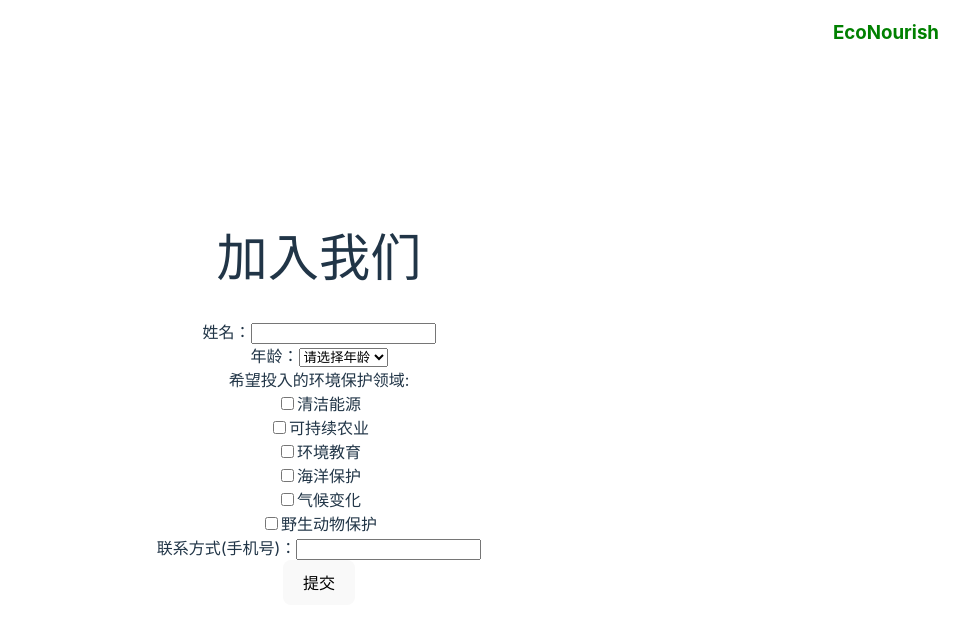
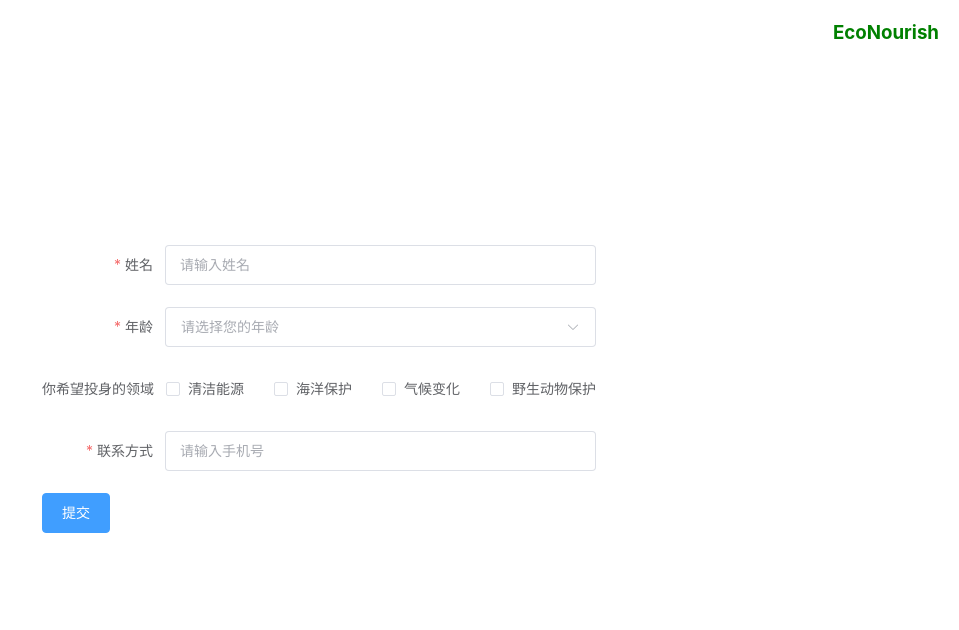
Before and after one commit to HuangMinQian/EcoNorish, a Vue app: page /join in a window 1280 px wide. Shown: the top 630 px of the page, without its empty margins (321-1280 px from the left). Built offline with nearby package versions, Linux system fonts and the light colour scheme.

Commit message:
feat: 加入我们表单

```diff
--- a/src/views/Home.vue
+++ b/src/views/Home.vue
@@ -4,7 +4,7 @@
     <header>
       <h1>EcoNourish</h1>
       <h2>前端Vue 3 + Vite 搭建的环境保护教育平台</h2>
-      <h2>2022级xxx</h2>
+      <h2>2022级 黄敏倩</h2>
     </header>
 
     <nav>
--- a/src/views/Join.vue
+++ b/src/views/Join.vue
@@ -1,91 +1,103 @@
 <template>
   <Title color="green"></Title>
-  <div class="join-us-container">
-    <h1>加入我们</h1>
-    <form @submit.prevent="submitForm">
-      <div class="form-group">
-        <label for="name">姓名：</label>
-        <input id="name" v-model="name" required />
-      </div>
-      <div class="form-group">
-        <label for="age">年龄：</label>
-        <select id="age" v-model="age">
-          <option disabled value="">请选择年龄</option>
-          <option v-for="n in 23" :key="n" :value="n + 17">{{ n + 17 }}</option>
-        </select>
-      </div>
-      <div class="form-group">
-        <span>希望投入的环境保护领域:</span>
-        <div v-for="field in fields" :key="field">
-          <input type="checkbox" :id="field" :value="field" v-model="selectedFields" />
-          <label :for="field">{{ field }}</label>
-        </div>
-      </div>
-      <div>
-        <label for="phone">联系方式(手机号)：</label>
-        <input id="phone" v-model="phone" @blur="validatePhone" required />
+  <el-form ref="ruleFormRef" style="max-width: 600px" :model="sizeForm" label-width="auto" label-position="right"
+    size="large" :rules="rules">
+    <el-form-item label="姓名" prop="name">
+      <el-input v-model="sizeForm.name" placeholder="请输入姓名" />
+    </el-form-item>
+    <el-form-item label="年龄" prop="age">
+      <el-select v-model="sizeForm.age" placeholder="请选择您的年龄">
+        <el-option v-for="n in 23" :key="n" :value="n + 17">{{ n + 17 }}</el-option>
+      </el-select>
+    </el-form-item>
+    <el-form-item label="你希望投身的领域" prop="fields">
+      <el-checkbox-group v-model="sizeForm.fields">
+        <el-checkbox value="clean" name="fields">
+          清洁能源
+        </el-checkbox>
+        <el-checkbox value="ocean" name="fields">
+          海洋保护
+        </el-checkbox>
+        <el-checkbox value="climate" name="fields">
+          气候变化
+        </el-checkbox>
+        <el-checkbox value="animal" name="fields">
+          野生动物保护
+        </el-checkbox>
+      </el-checkbox-group>
+    </el-form-item>
+    <el-form-item label="联系方式" prop="phone">
+      <el-input v-model="sizeForm.phone" placeholder="请输入手机号" />
       <div class="error-message" v-if="phoneError">{{ phoneError }}</div>
-      </div>
-      <button type="submit">提交</button>
-    </form>
+    </el-form-item>
+    <el-form-item>
+      <el-button type="primary" @click="onSubmit(ruleFormRef)">提交</el-button>
+    </el-form-item>
+  </el-form>
   <div v-if="submitted" class="thank-you-message">
     感谢您的参与！<br>(3秒后自动回到首页)
   </div>
-  </div>
 </template>
 
-<script setup>
-import { ref } from 'vue';
+<script lang="ts" setup>
+import { ref, reactive } from 'vue';
 import { useRouter } from 'vue-router';
 import Title from "../components/Title.vue";
-
-const name = ref('');
-const age = ref('');
-const fields = [
-  '清洁能源',
-  '可持续农业',
-  '环境教育',
-  '海洋保护',
-  '气候变化',
-  '野生动物保护',
-];
-const selectedFields = ref([]);
-
+import type { FormInstance, FormRules } from 'element-plus'
+interface RuleForm {
+  name: string
+  age: string
+  fields: string[]
+  phone: string
+}
+const ruleFormRef = ref<FormInstance>()
+const sizeForm = ref({
+  name: null,
+  age: null,
+  fields: [],
+  phone: null,
+})
+const rules = reactive<FormRules<RuleForm>>({
+  name: [
+    { required: true, message: '请输入姓名', trigger: 'blur' },
+  ],
+  age: [
+    {
+      required: true,
+      message: '请输入年纪',
+      trigger: 'change',
+    },
+  ],
+  phone: [
+    {
+      required: true,
+      message: '请输入手机号',
+      trigger: 'change',
+    },
+  ],
+})
+const phoneError = ref('');
 const submitted = ref(false);
 const router = useRouter();
-
-const phone = ref('');
-const phoneError = ref('');
-const isFormValid = ref(false);
-
-// 正则表达式用于校验中国大陆手机号
-const phoneRegex = /^1[3-9]\d{9}$/;
-
-const validatePhone = () => {
-  if (!phoneRegex.test(phone.value)) {
-    phoneError.value = '请输入有效的手机号码';
-    isFormValid.value = false;
-  } else {
-    phoneError.value = '';
-    isFormValid.value = true;
-  }
-};
-
-
-const submitForm = () => {
-  console.log({
-    name: name.value,
-    age: age.value,
-    selectedFields: selectedFields.value,
-    phone: phone.value,
-  });
-  validatePhone();
-  if (!isFormValid.value) return;
+const onSubmit = async (formEl: FormInstance | undefined) => {
+  console.log(sizeForm.value);
+  if (!formEl) return
+  await formEl.validate((valid, fields) => {
+    if (valid) {
+      console.log('submit!')
       submitted.value = true;
       setTimeout(() => {
         router.push('/');
       }, 3000);
-};
+    } else {
+      console.log('error submit!', fields)
+    }
+  })
+}
 </script>
 
-<style scoped></style>
+<style>
+.el-radio-group {
+  margin-right: 12px;
+}
+</style>
--- a/src/views/LifeStyle.vue
+++ b/src/views/LifeStyle.vue
@@ -15,6 +15,18 @@
   import Title from "../components/Title.vue";
   import { ref } from "vue";
   const gridList = ref([
+    {
+      img: "https://copyright.bdstatic.com/vcg/creative/1434d89b9eca5356a80fc06124ef6c50.jpg@h_1280",
+      name: "1212123123"
+    },
+    {
+      img: "https://copyright.bdstatic.com/vcg/creative/1434d89b9eca5356a80fc06124ef6c50.jpg@h_1280",
+      name: "1212123123"
+    },
+    {
+      img: "https://copyright.bdstatic.com/vcg/creative/1434d89b9eca5356a80fc06124ef6c50.jpg@h_1280",
+      name: "1212123123"
+    },
     {
       img: "https://copyright.bdstatic.com/vcg/creative/1434d89b9eca5356a80fc06124ef6c50.jpg@h_1280",
       name: "1212123123"
```
Lines whose indentation alone changed are shown as unchanged.
